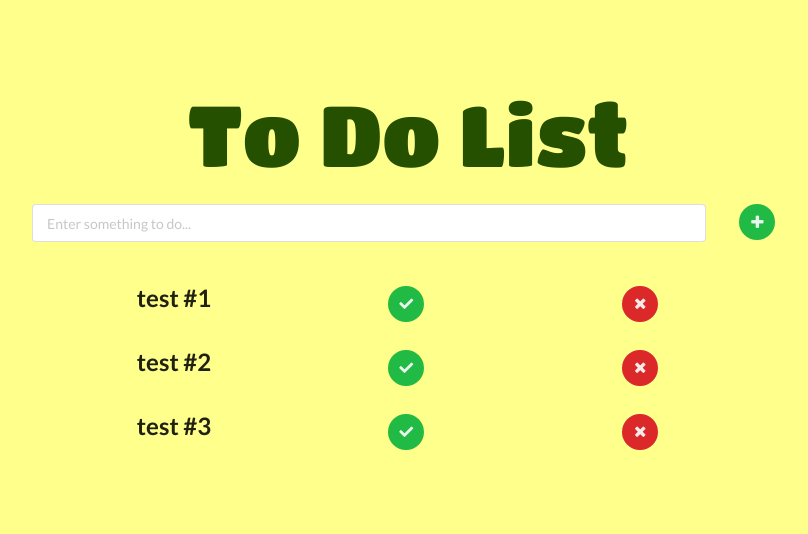
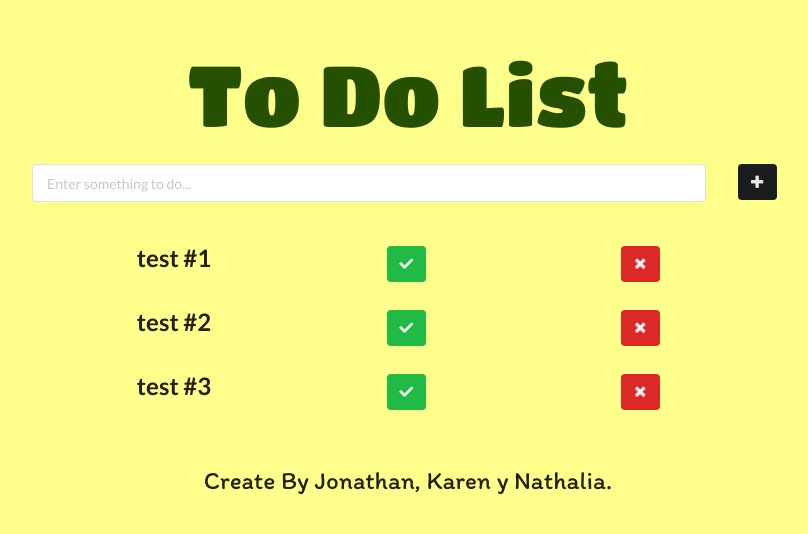
Before and after one commit to NGCnathalia/ToDoList, a React (Vite) app: page / in a window 1280 px wide. Shown: the part 128-662 px from the top of the page, without its empty margins (232-1040 px from the left). Built offline with nearby package versions, Linux system fonts and the light colour scheme; no server answers.

Commit message:
Create Footer and style changes

```diff
--- a/src/App.css
+++ b/src/App.css
@@ -22,6 +22,21 @@ html{
     background-color: #F95738;
     color: white;
 }
+.Footer{
+  display: flex;
+  justify-content: center;
+  align-items: center;
+
+  width: 100%;
+  height: 80px;
+}
+.Footer-text h3{
+  font-family: 'Itim';
+  font-style: normal;
+  font-weight: 400;
+  font-size: 11px;
+  line-height: 16px;
+}
 
 @media (min-width: 744px) {
   .title {
@@ -32,6 +47,10 @@ html{
       font-size: 27px;
       line-height: 35px;
   }
+  .Footer-text h3{
+    font-size: 18px;
+    line-height: 16px;
+}
 }
 @media (min-width: 1024px) {
   .title {
@@ -43,4 +62,8 @@ html{
       font-size: 35px;
       line-height: 45px;
   }
+  .Footer-text h3{
+    font-size: 25px;
+    line-height: 16px;
 }
+}
--- a/src/App.jsx
+++ b/src/App.jsx
@@ -4,7 +4,7 @@ import "./App.css"
 import Form from "./components/Form";
 import List from "./components/List";
 import  Section  from "./components/Section";
-
+import Footer from "./components/Footer";
 const appTitle = "To Do List";
 
 const list = [
@@ -58,6 +58,11 @@ function App() {
       <Section>
         <List list={todoList} removeTodoListProp={removeTodo} />
       </Section>
+
+
+        <Footer/>
+
+
     </div>
   );
 }
--- /dev/null
+++ b/src/components/Footer.jsx
@@ -0,0 +1,15 @@
+import React from 'react'
+
+const Footer = () => {
+  return (
+    <div className='Footer'>
+        <div className='Footer-text'>
+            <h3>
+                Create By Jonathan, Karen y Nathalia.
+            </h3>
+        </div>
+    </div>
+  )
+}
+
+export default Footer
--- a/src/components/Form.jsx
+++ b/src/components/Form.jsx
@@ -30,7 +30,7 @@ export const Form = ({ addTodo }) => {
                         />
                     </div>
                     <div className="column one wide">
-                        <button type="submit" className="ui button circular icon green"><i className="white plus icon"></i>
+                        <button type="submit" className="ui button rectangle icon black"><i className="white plus icon"></i>
                         </button>
                     </div>
                 </div>
--- a/src/components/Todo.jsx
+++ b/src/components/Todo.jsx
@@ -50,13 +50,13 @@ const Todo = ({ title, completed, removeTodoItemProp }) => {
 
                         <div className="column three wide">
                             <button
-                                className={"ui button circular icon" + (completedState ? " blue " : " green ")}
+                                className={"ui button square icon" + (completedState ? " blue " : " green ")}
                                 onClick={handleButtonClick}
                             >
                                 <i className="white check icon"></i></button>
                         </div>
                         <div className="column three wide">
-                            <button onClick={removeTodoItemProp} className="ui button circular icon red"><i className="white remove icon"></i></button>
+                            <button onClick={removeTodoItemProp} className="ui button square icon red"><i className="white remove icon"></i></button>
                         </div>
                     </>
             }
```
